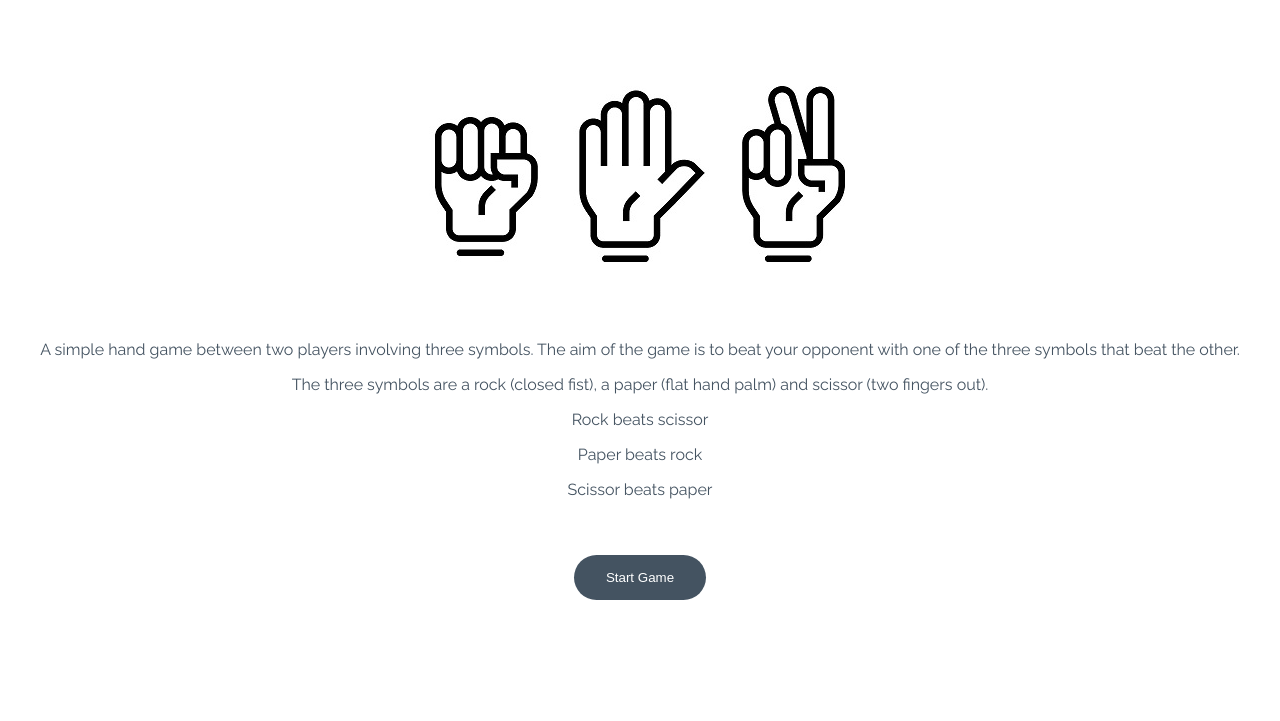
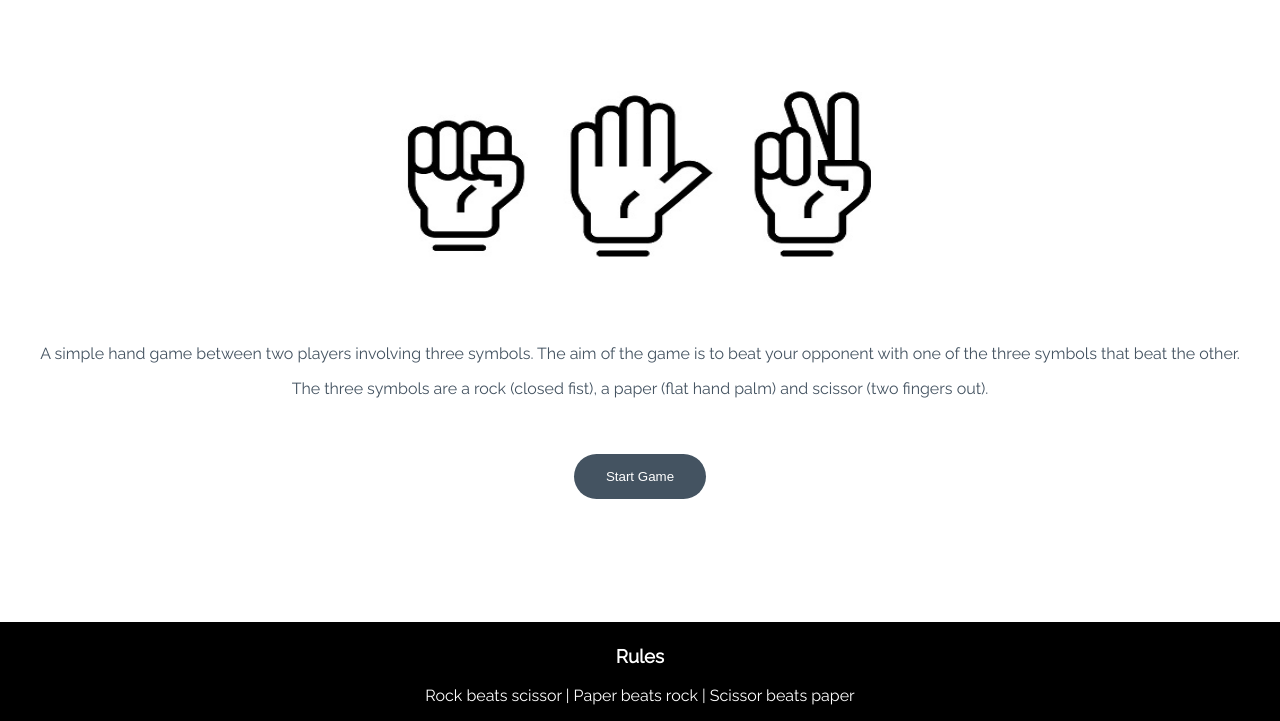
Before and after one commit to krandon1986/project-2-javascript, a plain HTML site: page index.html in a window 1280 px wide. Shown: the part 79-800 px from the top of the page. Drawn offline with Linux system fonts and the light colour scheme.

Commit message:
Create a footer section with the rule of the game in it

```diff
--- a/assets/css/style.css
+++ b/assets/css/style.css
@@ -19,8 +19,7 @@ body {
 
 #hero-image {
     height: 300px;
-    width: 100%;
-    background: url('../images/RPS.jpg') no-repeat center;
+    width: 45%;
 }
 
 
@@ -38,3 +37,18 @@ body {
 .game-start:hover {
     background-color: #0d1013;
 }
+
+/* footer */
+
+footer {
+    position: absolute;
+    width: 100%;
+    left: 0;
+    bottom: 0;
+    box-sizing: border-box;
+    min-height: 80px;
+    padding-top: 5px;
+    text-align: center;
+    color:#ffffff;
+    background-color: #000;
+}
--- a/index.html
+++ b/index.html
@@ -11,20 +11,23 @@
 </head>
 <body>
     <h1 class="heading">Rock, Paper, Scissors</h1>
-    <div id="hero-image"></div>
+    <div>
+        <img id="hero-image" src="assets/images/RPS.jpg" alt="rock, paper, scissor">
+    </div>
     <div>
         <p>A simple hand game between two players involving three symbols.
             The aim of the game is to beat your opponent with one of the three symbols that beat the other.
         </p>
         <p> The three symbols are a rock (closed fist), a paper (flat hand palm) and scissor (two fingers out).</p>
-        <p> Rock beats scissor</p>
-        <p> Paper beats rock</p>
-        <p> Scissor beats paper</p>
+
     </div>
     <div>
      <button class="game-start" action="">Start Game</button>
     </div>
-
+    <footer>
+        <h3>Rules</h3>
+        <p>Rock beats scissor | Paper beats rock | Scissor beats paper</p>
+    </footer>
     <!-- font awesome and java script -->
     <script src="https://kit.fontawesome.com/39af327d44.js" crossorigin="anonymous"></script>
 </body>
```
